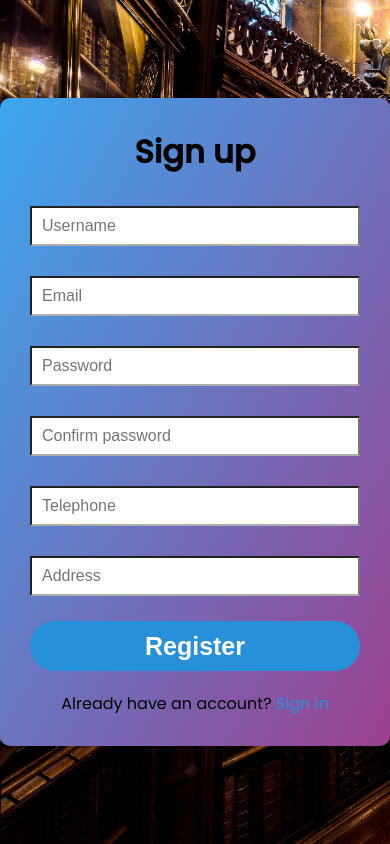
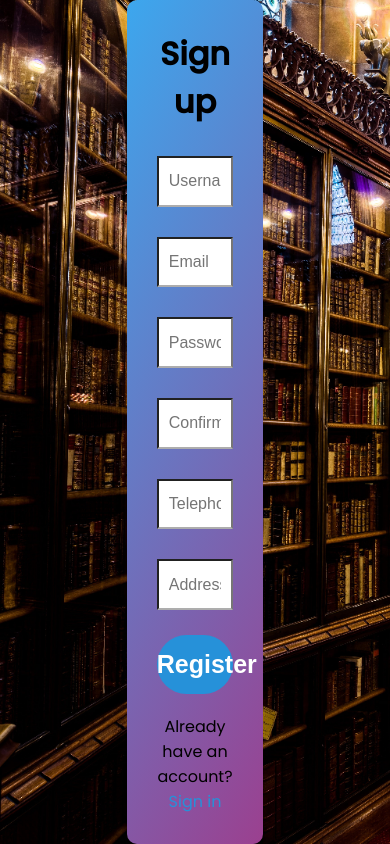
Before and after one commit to nabingx/Library-Web, a PHP site: page /user_register.php in a window 390 px wide. Run offline with PHP 8.4, Linux system fonts and the light colour scheme.

Commit message:
add responsive by ngocanh

```diff
--- a/Admin/Css/admin_login.css
+++ b/Admin/Css/admin_login.css
@@ -21,7 +21,7 @@
 }
 
 .container{
-    width: 400px;
+    width: 35vw;
     border-radius: 10px;
     border: none;
     background-image: linear-gradient(120deg, #3ca7ee, #9b408f);
@@ -42,7 +42,7 @@
 .form-control input{
     padding: 10px;
     width: 100%;
-    height: 40px;
+    height: 6vh;
     font-size: 16px;
     /* border-radius: 5px; */
     /* border: none; */
@@ -79,7 +79,7 @@
     background-color: var(--success-color);
     border-radius: 30px;
     width: 100%;
-    height: 50px;
+    height: 7vh;
     color: white;
     font-size: 25px;
     margin-top: 25px;
--- a/Admin/Css/author.css
+++ b/Admin/Css/author.css
@@ -17,7 +17,7 @@
 }
 .table{
     width: 100%;
-    height: 500px;
+    height: 100vh;
     border-style:solid;
     border-color: rgb(240, 240, 240);
     background-color: #1F2739;
--- a/Admin/Css/category.css
+++ b/Admin/Css/category.css
@@ -17,7 +17,7 @@
 }
 .table{
     width: 100%;
-    height: 500px;
+    height: 100vh;
     border-style:solid;
     border-color: rgb(240, 240, 240);
     background-color: #1F2739;
--- a/Admin/Css/dashboard.css
+++ b/Admin/Css/dashboard.css
@@ -9,8 +9,8 @@
     border-style:solid;
     border-color: rgb(69, 169, 169);
     float: left;
-    width: 250px;
-    height: 120px;
+    width: 17vw;
+    height: 16vh;
     background-color: rgb(69, 169, 169);
     border-radius: 5px;
     margin-left: 20px;
--- a/Admin/Css/sidebar.css
+++ b/Admin/Css/sidebar.css
@@ -1,11 +1,11 @@
 .sMother_div{
     float: left;
-    width: 200px;
+    width: 16vw;
     height: 100%;
     background-color:  rgb(38, 32, 42);
 }
 .sidebar_item{
-    width: 200px;
+    width: 16vw;
     height: 70px;
     cursor: pointer;
 }
@@ -19,7 +19,7 @@
     text-decoration: none;
     color: azure;
     height: 70px;
-    width: 200px;
+    width: 16vw;
 }
 .sidebar_item a i{
     width: 20px;
```
Also changed, not shown: Admin/Css/setting.css (+4 -4 lines).
